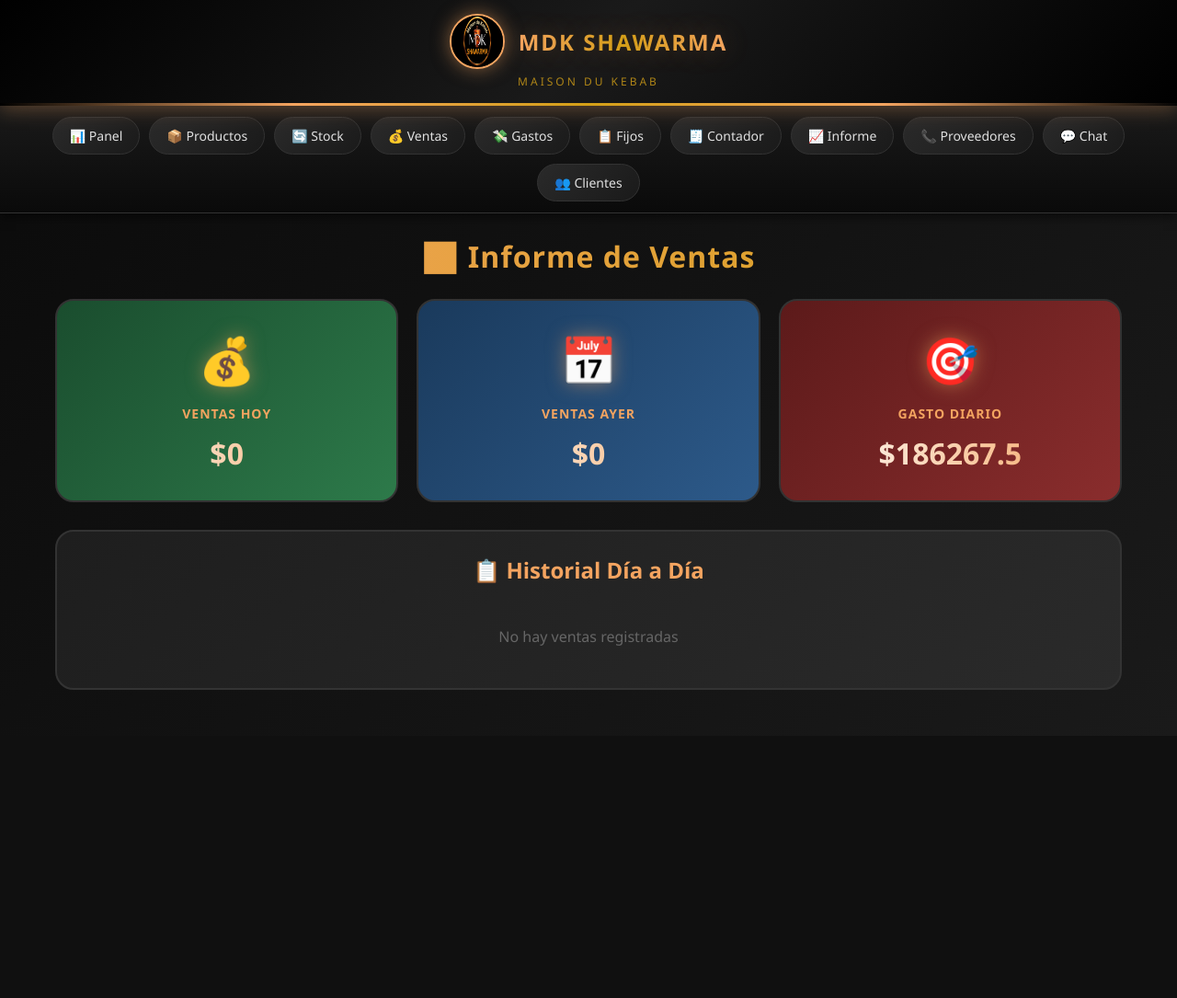
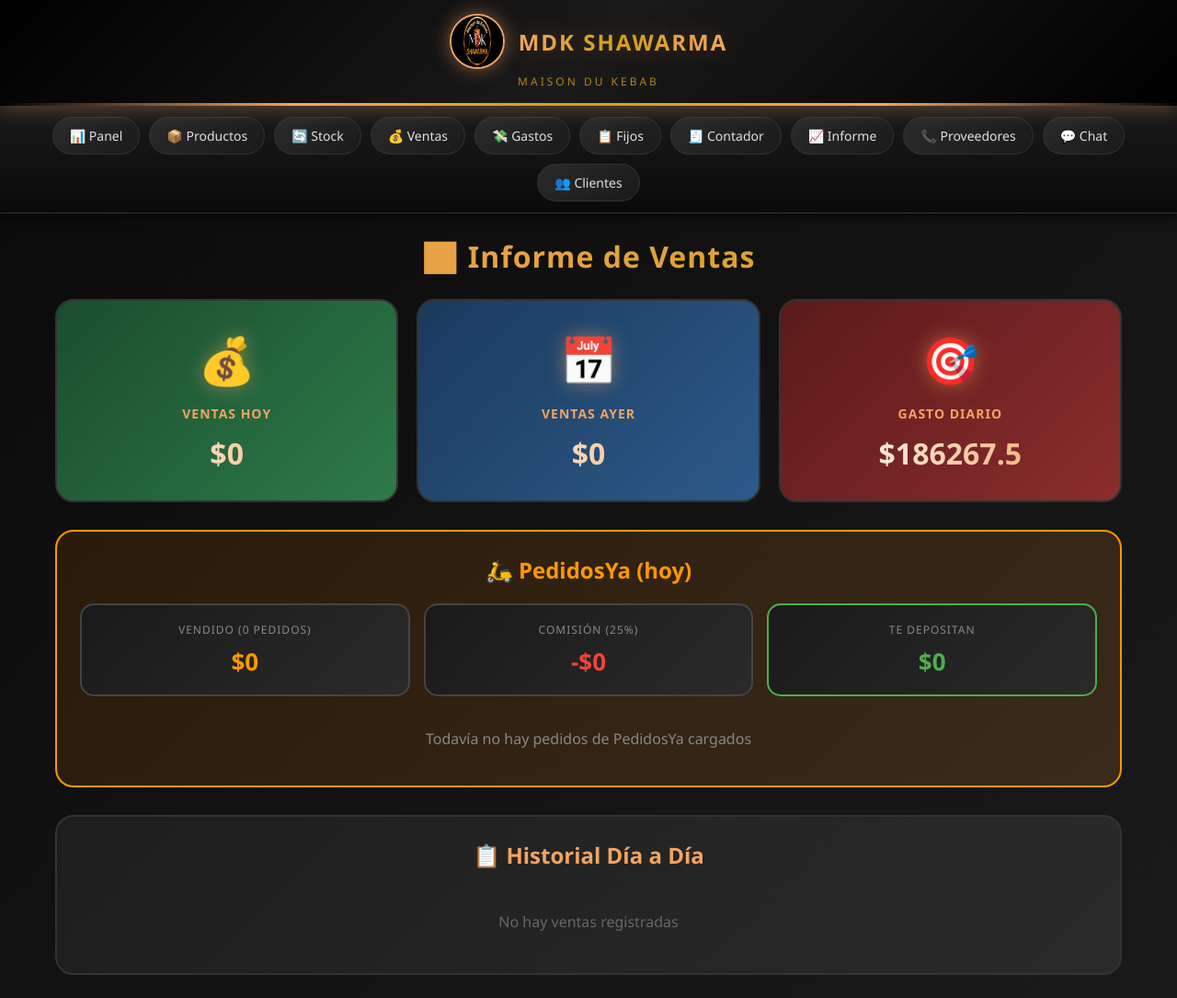
Before and after one commit to MDKShawarma/mdk-sistema, a Flask app: page /informe in a window 1280 px wide. Shown: the whole page at 92% size. Before the commit the page ends 750 px from the top, so only its background shows below. Run offline with Flask 3, Linux system fonts and the light colour scheme; a user stored in the database is signed in; data comes from the database, SQL or seed files in the repository.

Commit message:
Modulo PedidosYa: origen en ventas + reporte con comision y neto

```diff
--- a/app.py
+++ b/app.py
@@ -16,6 +16,7 @@ mp_sdk = mercadopago.SDK(MP_ACCESS_TOKEN)
 app = Flask(__name__)
 app.secret_key = 'mdk_secret_key_2026'
 CONTRASENA = 'MDK2026'
+COMISION_PEDIDOSYA = 0.25
 
 def get_db():
     conn = sqlite3.connect('mdk.db', timeout=30)
@@ -237,7 +238,7 @@ def stock():
     return render_template('stock.html', ingredientes=ingredientes, empleado=es_empleado())
 
 # ==========================================
-# VENTAS CON CANJE DE PUNTOS
+# VENTAS CON CANJE DE PUNTOS Y ORIGEN (MOSTRADOR / PEDIDOSYA)
 # ==========================================
 @app.route('/ventas', methods=['GET', 'POST'])
 @login_requerido_empleado
@@ -250,6 +251,9 @@ def ventas():
         cliente_id = request.form.get('cliente_id')
         metodo_pago = request.form.get('metodo_pago')
         canjear_puntos = request.form.get('canjear_puntos') == 'on'
+        origen = request.form.get('origen', 'empleado')
+        if origen not in ('empleado', 'pedidosya'):
+            origen = 'empleado'
         if carrito_json and metodo_pago:
             carrito = json.loads(carrito_json)
             total_general = 0
@@ -291,7 +295,7 @@ def ventas():
                 notas_completas = notas
                 if descuento_aplicado > 0:
                     notas_completas += (" | " if notas_completas else "") + f"Descuento puntos: ${descuento_aplicado}"
-                cursor.execute('''INSERT INTO ventas (producto_id, cantidad, total, metodo_pago, notas, cliente_id, tipo_origen, numero_pedido, impreso) VALUES (?, ?, ?, ?, ?, ?, ?, ?, 0)''', (producto_id, cantidad, total_item, metodo_pago, notas_completas, cliente_id if cliente_id else None, 'empleado', numero_pedido))
+                cursor.execute('''INSERT INTO ventas (producto_id, cantidad, total, metodo_pago, notas, cliente_id, tipo_origen, numero_pedido, impreso) VALUES (?, ?, ?, ?, ?, ?, ?, ?, 0)''', (producto_id, cantidad, total_item, metodo_pago, notas_completas, cliente_id if cliente_id else None, origen, numero_pedido))
                 cursor.execute('UPDATE productos SET stock = stock - ? WHERE id = ?', (cantidad, producto_id))
             if cliente_id:
                 puntos_sumados = int(total_general / 1000)
@@ -408,8 +412,17 @@ def informe():
         cursor.execute("SELECT p.nombre, SUM(v.cantidad) as cantidad, SUM(v.total) as total FROM ventas v JOIN productos p ON v.producto_id = p.id WHERE date(v.fecha) = ? GROUP BY p.id ORDER BY total DESC", (fecha,))
         productos = cursor.fetchall()
         historial.append({'fecha': fecha, 'total': total, 'pedidos': pedidos, 'productos': [{'nombre': p[0], 'cantidad': p[1], 'total': p[2]} for p in productos]})
+    # ---- REPORTE PEDIDOSYA ----
+    cursor.execute("SELECT COALESCE(SUM(total), 0), COUNT(DISTINCT numero_pedido) FROM ventas WHERE tipo_origen = 'pedidosya' AND date(fecha) = date('now')")
+    fila_py = cursor.fetchone()
+    py_vendido = fila_py[0]
+    py_pedidos = fila_py[1]
+    py_comision = py_vendido * COMISION_PEDIDOSYA
+    py_neto = py_vendido - py_comision
+    cursor.execute("SELECT date(fecha) as dia, SUM(total) as total, COUNT(DISTINCT numero_pedido) as pedidos FROM ventas WHERE tipo_origen = 'pedidosya' AND date(fecha) >= date('now', '-14 days') GROUP BY date(fecha) ORDER BY dia DESC")
+    py_historial = cursor.fetchall()
     conn.close()
-    return render_template('informe.html', ventas_hoy=ventas_hoy, ventas_ayer=ventas_ayer, gasto_diario=gasto_diario, historial=historial)
+    return render_template('informe.html', ventas_hoy=ventas_hoy, ventas_ayer=ventas_ayer, gasto_diario=gasto_diario, historial=historial, py_vendido=py_vendido, py_pedidos=py_pedidos, py_comision=py_comision, py_neto=py_neto, py_historial=py_historial, py_comision_pct=int(COMISION_PEDIDOSYA * 100))
 
 # ==========================================
 # BORRAR UN DIA DEL INFORME (solo dueno)
@@ -426,6 +439,7 @@ def informe_borrar_dia(fecha):
     conn.close()
     print(f"OK: se borraron {borradas} ventas del dia {fecha}")
     return redirect(url_for('informe'))
+
 @app.route('/api/nuevo_cliente', methods=['POST'])
 @login_requerido_empleado
 def api_nuevo_cliente():
@@ -446,6 +460,7 @@ def api_nuevo_cliente():
     conn.commit()
     conn.close()
     return json.dumps({"ok": True, "id": nuevo_id, "nombre": nombre})
+
 @app.route('/clientes', methods=['GET', 'POST'])
 @login_requerido
 def clientes():
--- a/templates/informe.html
+++ b/templates/informe.html
@@ -9,6 +9,67 @@
         .card-hoy { background: linear-gradient(135deg, #1a4d2e, #2d7a4a); }
         .card-ayer { background: linear-gradient(135deg, #1a3a5c, #2d5a8a); }
         .card-gasto { background: linear-gradient(135deg, #5c1a1a, #8a2d2d); }
+
+        .seccion-pedidosya {
+            background: linear-gradient(135deg, #2a1a0a, #3a2a1a);
+            border: 2px solid #ff9800;
+            border-radius: 20px;
+            padding: 25px;
+            margin-top: 30px;
+        }
+        .seccion-pedidosya h2 {
+            color: #ff9800;
+            font-size: 24px;
+            margin-bottom: 20px;
+            text-align: center;
+        }
+        .py-cards {
+            display: grid;
+            grid-template-columns: repeat(auto-fit, minmax(180px, 1fr));
+            gap: 15px;
+            margin-bottom: 20px;
+        }
+        .py-card {
+            background: linear-gradient(135deg, #1a1a1a, #2a2a2a);
+            border: 2px solid #444;
+            border-radius: 15px;
+            padding: 18px;
+            text-align: center;
+        }
+        .py-card .valor {
+            font-size: 26px;
+            font-weight: bold;
+            margin-top: 8px;
+        }
+        .py-card .etiqueta {
+            font-size: 12px;
+            color: #888;
+            text-transform: uppercase;
+            letter-spacing: 1px;
+        }
+        .py-vendido .valor { color: #ff9800; }
+        .py-comision .valor { color: #f44336; }
+        .py-neto { border-color: #4CAF50; }
+        .py-neto .valor { color: #4CAF50; }
+        .py-tabla {
+            width: 100%;
+            border-collapse: collapse;
+            margin-top: 15px;
+        }
+        .py-tabla th {
+            background: #ff9800;
+            color: #1a1a1a;
+            padding: 10px;
+            text-align: left;
+            font-size: 13px;
+        }
+        .py-tabla td {
+            padding: 10px;
+            border-bottom: 1px solid #333;
+            color: #ccc;
+            font-size: 14px;
+        }
+        .py-tabla td.neto { color: #4CAF50; font-weight: bold; }
 
         .historial {
             background: linear-gradient(135deg, #1e1e1e, #2a2a2a);
@@ -144,6 +205,46 @@
             </div>
         </div>
 
+        <div class="seccion-pedidosya">
+            <h2>🛵 PedidosYa (hoy)</h2>
+            <div class="py-cards">
+                <div class="py-card py-vendido">
+                    <div class="etiqueta">Vendido ({{ py_pedidos }} pedidos)</div>
+                    <div class="valor">${{ "%.0f"|format(py_vendido) }}</div>
+                </div>
+                <div class="py-card py-comision">
+                    <div class="etiqueta">Comisión ({{ py_comision_pct }}%)</div>
+                    <div class="valor">-${{ "%.0f"|format(py_comision) }}</div>
+                </div>
+                <div class="py-card py-neto">
+                    <div class="etiqueta">Te depositan</div>
+                    <div class="valor">${{ "%.0f"|format(py_neto) }}</div>
+                </div>
+            </div>
+            {% if py_historial %}
+            <table class="py-tabla">
+                <tr>
+                    <th>📅 Día</th>
+                    <th>🛵 Pedidos</th>
+                    <th>💰 Vendido</th>
+                    <th>📉 Comisión</th>
+                    <th>💵 Neto a depositar</th>
+                </tr>
+                {% for dia in py_historial %}
+                <tr>
+                    <td>{{ dia.dia }}</td>
+                    <td>{{ dia.pedidos }}</td>
+                    <td>${{ "%.0f"|format(dia.total) }}</td>
+                    <td style="color: #f44336;">-${{ "%.0f"|format(dia.total * py_comision_pct / 100) }}</td>
+                    <td class="neto">${{ "%.0f"|format(dia.total - (dia.total * py_comision_pct / 100)) }}</td>
+                </tr>
+                {% endfor %}
+            </table>
+            {% else %}
+            <p style="text-align:center; color:#888; padding:15px;">Todavía no hay pedidos de PedidosYa cargados</p>
+            {% endif %}
+        </div>
+
         <div class="historial">
             <h2>📋 Historial Día a Día</h2>
             {% for dia in historial %}
```
Also changed, not shown: templates/ventas.html (+42 -10 lines).
